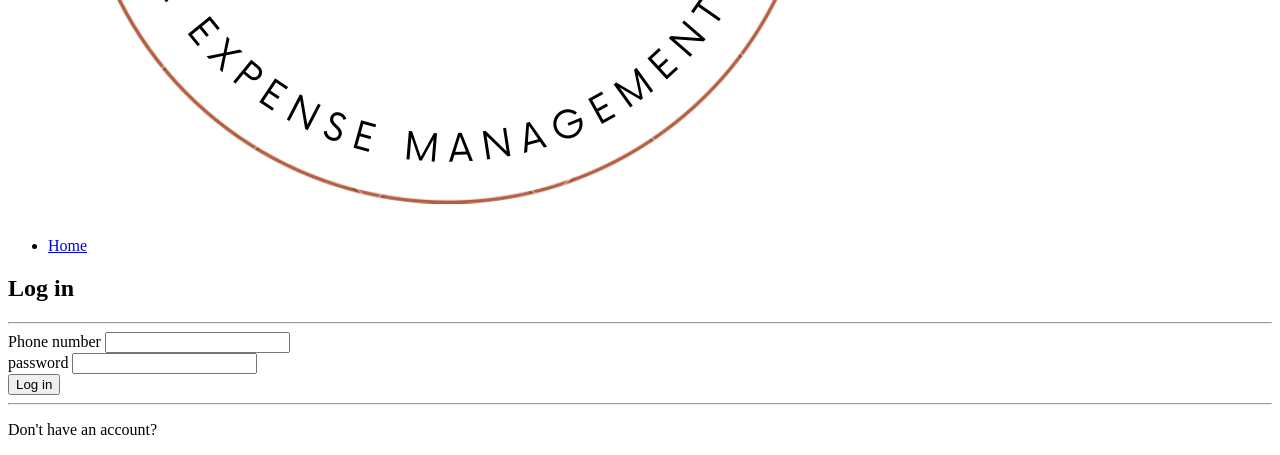
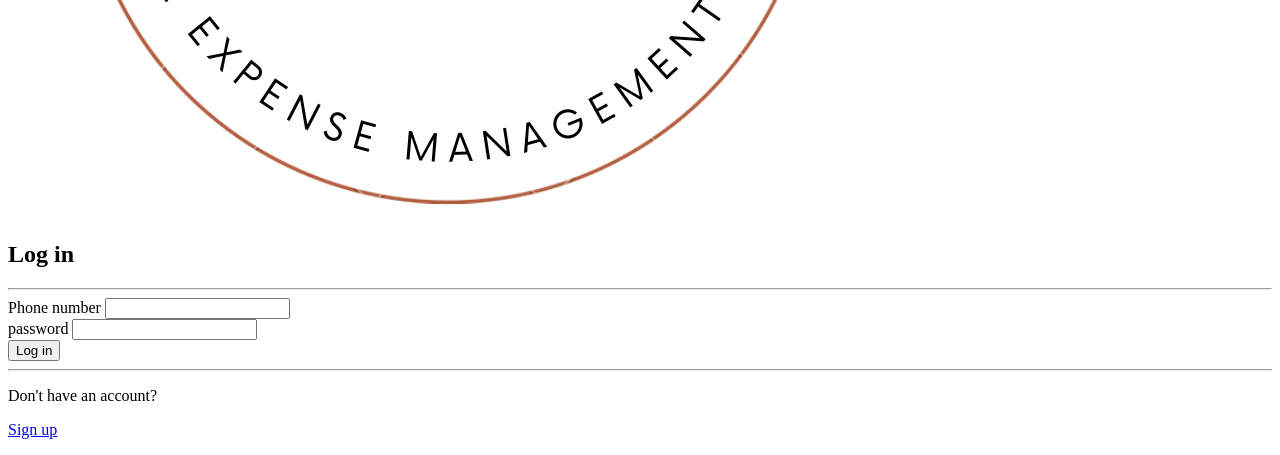
Before and after one commit to durosly/online_expense, a PHP site: page /login.php in a window 1280 px wide. Shown: the part 699-1154 px from the top of the page. Run offline with PHP 8.4, Linux system fonts and the light colour scheme.

Commit message:
base css applied

```diff
--- /dev/null
+++ b/assets/stylesheet/main.css
@@ -0,0 +1 @@
+html{font-size:62.5%;box-sizing:border-box}*,*::after,*::before{box-sizing:inherit}/*# sourceMappingURL=main.css.map */
--- a/login.php
+++ b/login.php
@@ -4,19 +4,14 @@
         <meta charset="UTF-8">
         <meta http-equiv="X-UA-Compatible" content="IE=edge">
         <meta name="viewport" content="width=device-width, initial-scale=1.0">
-        <title>Home | caurix expense management system</title>
+        <title>Log in | caurix expense management system</title>
     </head>
     <body class="auth">
-        <header class="header">
-            <img class="header__logo" src="assets/images/caurix-logo.png" alt="caurix logo" />
-            <ul class="header__nav">
-                <li class="header__nav-item">
-                    <a class="header__nav-link" href="/home">Home</a>
-                </li>
-            </ul>
-        </header>
         <main class="main">
             <form class="form form__login">
+                <div class="form__logo-container">
+                    <img src="assets/images//caurix-logo.png" alt="caurix logo" class="form__logo" />
+                </div>
                 <h2 class="form__title">Log in</h2>
                 <hr />
                 <div class="form-group">
@@ -31,7 +26,7 @@
                 <hr />
                 <div class="notice-area">
                     <p class="form__notice">Don't have an account?</p>
-                    <a href="/signup" class="form__link"></a>
+                    <a href="/signup" class="form__link">Sign up</a>
                 </div>
             </form>
         </main>
--- a/sass/main.scss
+++ b/sass/main.scss
@@ -1,4 +1 @@
-h1 {
-    color: orangered;
-    font-size: 24px;
-}
+@import "base/reset";
```
Also changed, not shown: index.php (added, +20 -0 lines), sass/base/_reset.scss (added, +10 -0 lines), .htaccess, 1 other file.
